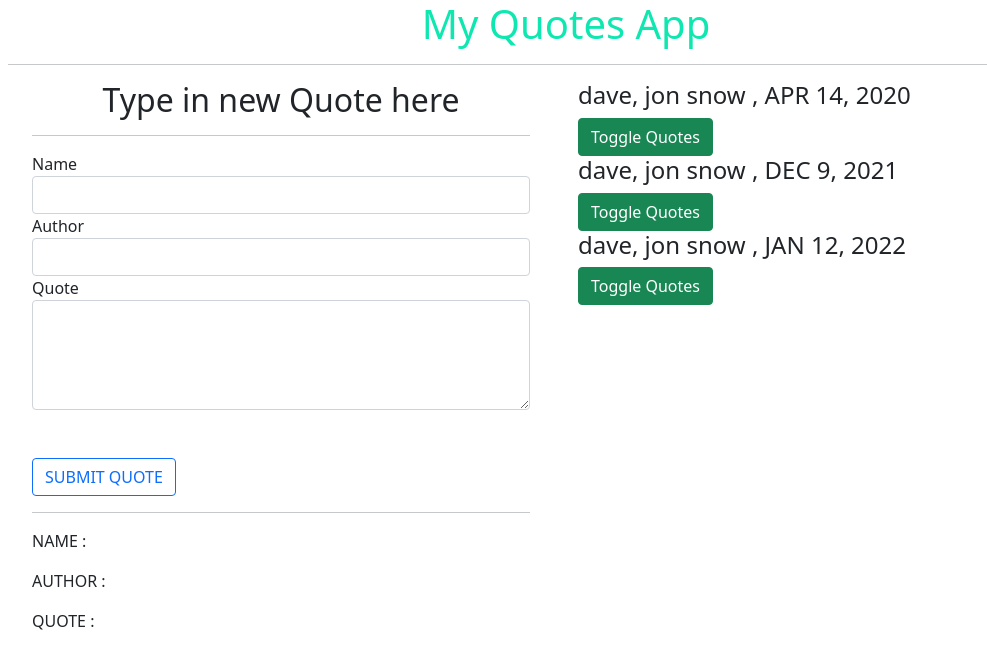
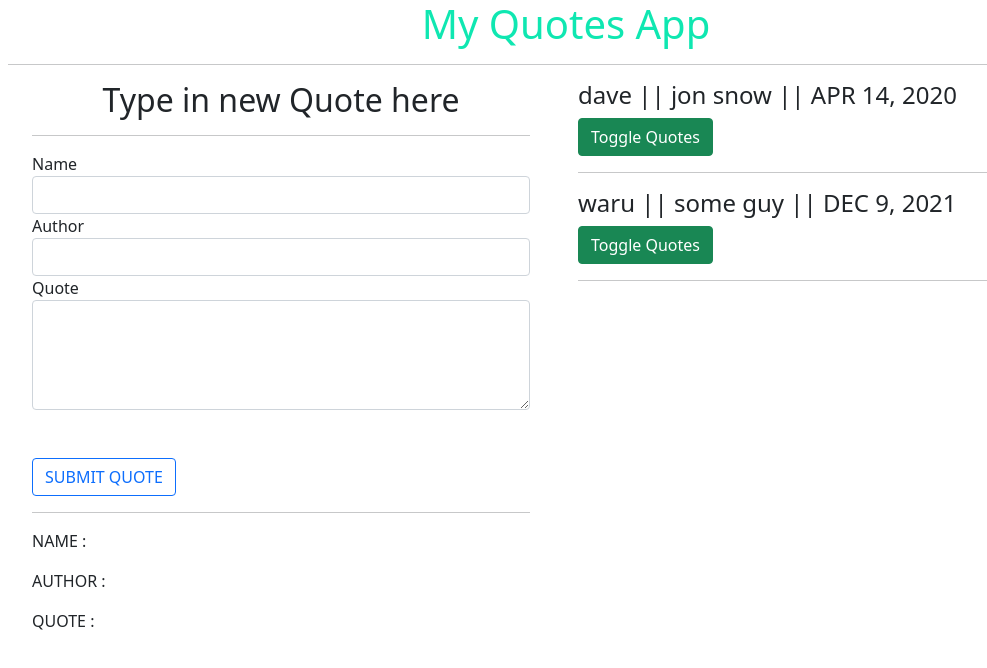
Before and after one commit to davospots/Quapp, an Angular app: page / in a window 1280 px wide. Shown: the top 668 px of the page, without its empty margins (74-1061 px from the left). Built offline with nearby package versions, Linux system fonts and the light colour scheme.

Commit message:
finalizing

```diff
--- a/package.json
+++ b/package.json
@@ -29,6 +29,7 @@
     "@angular/compiler-cli": "~12.2.0",
     "@types/jasmine": "~3.8.0",
     "@types/node": "^12.11.1",
+    "angular-cli-ghpages": "^1.0.0-rc.2",
     "jasmine-core": "~3.8.0",
     "karma": "~6.3.0",
     "karma-chrome-launcher": "~3.1.0",
--- a/src/app/quote-form/quote-form.component.ts
+++ b/src/app/quote-form/quote-form.component.ts
@@ -8,12 +8,22 @@ import { Component, OnInit, Output, EventEmitter } from '@angular/core';
 })
 export class QuoteFormComponent implements OnInit {
 
+  yourname!: string;
+  author!: string;
+  name! : string;
+
+
   newQuote = new Quote('','','',new Date());
   @Output() addQuote = new EventEmitter<Quote>();
 
+
+
   submitQuote(){
+    this.newQuote = new Quote(this.yourname,this.author,this.name,new Date());
     this.addQuote.emit(this.newQuote);
-    this.newQuote = new Quote('','','',new Date());
+
+
+
   }
 
   constructor() { }
--- a/src/app/quote/quote.component.html
+++ b/src/app/quote/quote.component.html
@@ -8,11 +8,11 @@
         <div class="col-md-6">
             <div *ngFor='let quote of quotes; let i = index'>
                 <h4 id={{i}} appStrikethrough>
-                    {{quote.yourname}}, {{quote.author}} , {{quote.completeDate |date|uppercase}}
+                    {{quote.yourname}} || {{quote.author}} || {{quote.completeDate |date|uppercase}}
                 </h4>
 
                 <button class="btn btn-success" (click)='toggleDetails(i)'>Toggle Quotes</button>
-                <app-quote-detail  *ngIf='quote.showAuthor' [quote]='quote' (isComplete) = 'deleteQuote($event,i)'></app-quote-detail>
+                <app-quote-detail  *ngIf='quote.showAuthor' [quote]='quote' (isComplete) = 'deleteQuote($event,i)'></app-quote-detail><hr>
             </div>
         </div>
     </div>
--- a/src/app/quote/quote.component.ts
+++ b/src/app/quote/quote.component.ts
@@ -10,9 +10,9 @@ import { Component, OnInit } from '@angular/core';
 export class QuoteComponent implements OnInit {
 
   quotes:Quote[] = [
-    new Quote('dave', 'jon snow', 'Find an online version and watch merlin find his son', new Date(2020,3,14)),
-    new Quote('dave', 'jon snow', 'Find an online version and watch merlin find his son', new Date(2021,11,9)),
-    new Quote('dave', 'jon snow', 'Find an online version and watch merlin find his son', new Date(2021,12,12)),
+    new Quote('dave', 'jon snow', 'Winter is coming', new Date(2020,3,14)),
+    new Quote('waru', 'some guy', 'uliza kiatu', new Date(2021,11,9)),
+
   ];
 
   addNewQuote(quote:Quote){
```
Also changed, not shown: 1 other file (tests, documents, lock files or other folders).
